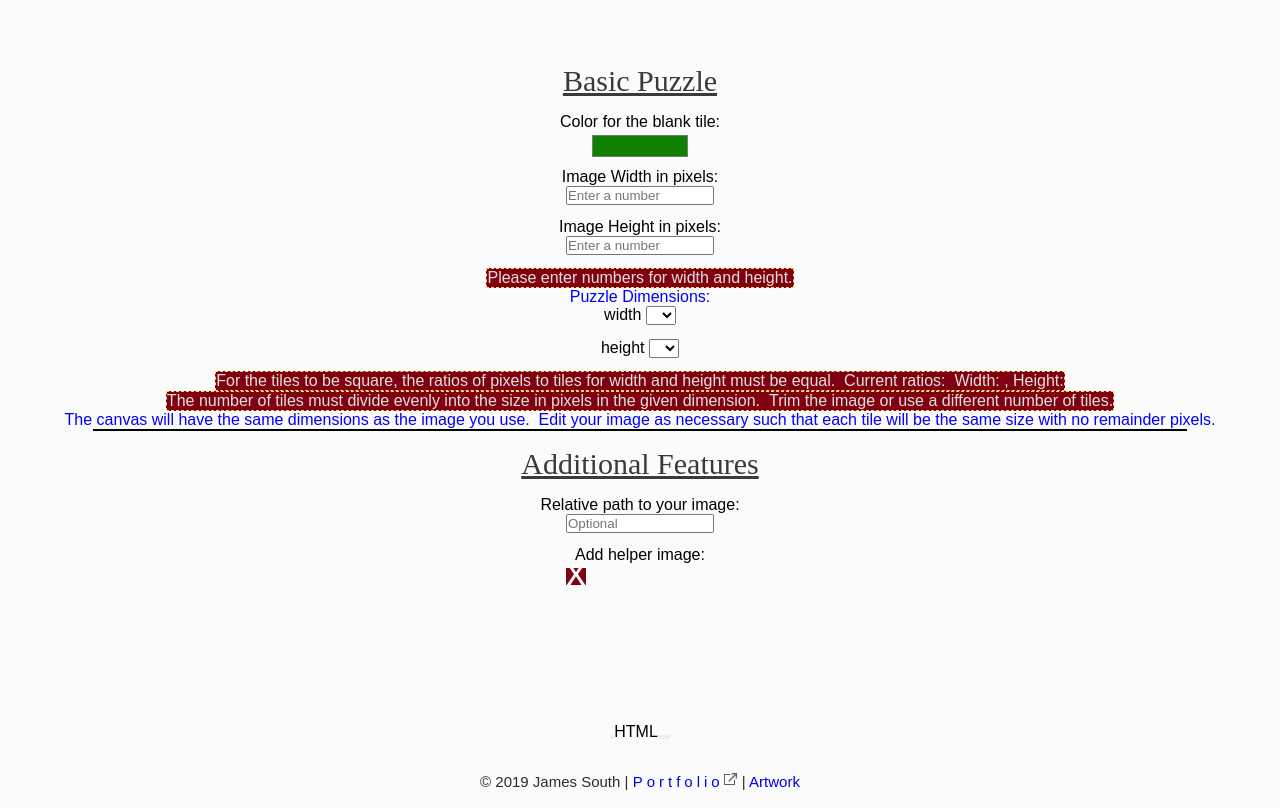
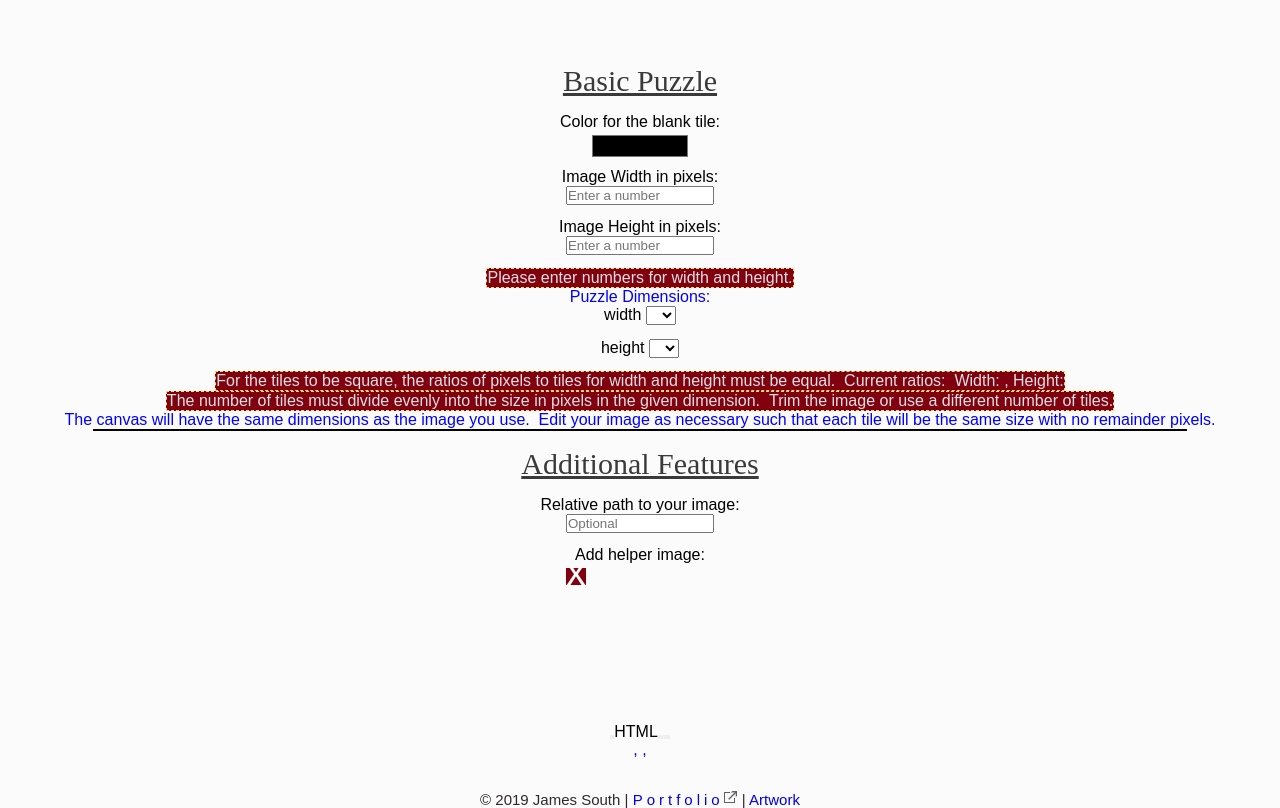
Before and after one commit to jamessouth/15-puzzle-generator, an Angular app: page /home in a window 1280 px wide. Shown: the part 400-1208 px from the top of the page. Built offline with nearby package versions, Linux system fonts and the light colour scheme; a web font is replaced by a local one.

Commit message:
continue translate from vue

```diff
--- a/src/app/home/code/code.component.html
+++ b/src/app/home/code/code.component.html
@@ -1,3 +1,4 @@
+<p>{{width}}, {{height}}, {{color}}</p>
 <div :class="{ codeOverlay: !codeReady }" id="copy-email">
 </div>
 <div :class="{ blurry: !codeReady }" ref="code" id="code">
--- a/src/app/home/code/code.component.ts
+++ b/src/app/home/code/code.component.ts
@@ -1,4 +1,4 @@
-import { Component, OnInit } from '@angular/core';
+import { Component, OnInit, Input } from '@angular/core';
 
 @Component({
   selector: 'app-code',
@@ -6,6 +6,9 @@ import { Component, OnInit } from '@angular/core';
   styleUrls: ['./code.component.scss']
 })
 export class CodeComponent implements OnInit {
+  @Input() width: number;
+  @Input() height: number;
+  @Input() color: string;
 
   constructor() { }
 
--- a/src/app/home/form/form.component.html
+++ b/src/app/home/form/form.component.html
@@ -1,21 +1,21 @@
-<form #optionsForm="ngForm">
+<form>
   <div>
     <fieldset id="basics">
       <legend>Basic Puzzle</legend>
-      <label>Color for the blank tile: <input v-model="basic.color" type="color" value="#0f8000"></label>
+      <label>Color for the blank tile: <input #color [ngModel]="color" (ngModelChange)="onColorChange(color.value)" name="color" type="color" value="#0f8000"></label>
       <label>Image Width in pixels: <input v-model.number="basic.imageWidth" class="num" form="form" placeholder="Enter a number" min="0" type="number"/></label>
       <label>Image Height in pixels: <input v-model.number="basic.imageHeight" class="num" form="form" placeholder="Enter a number" min="0" type="number"/></label>
       <p class="warning" v-show="imageDimensionsNotEntered">Please enter numbers for width and height.</p>
       <p id="puzz">Puzzle Dimensions:</p>
 
       <label>width
-        <select name="width" [ngModel]="width" (ngModelChange)="onChange($event)">
+        <select #width name="width" [ngModel]="width" (ngModelChange)="onWidthChange(width.value)">
           <option *ngFor="let num of nums">{{num}}</option>
         </select>
       </label>
 
       <label>height
-        <select name="height" [ngModel]="height" (ngModelChange)="onChange($event)">
+        <select #height name="height" [ngModel]="height" (ngModelChange)="onHeightChange(height.value)">
           <option *ngFor="let num of nums">{{num}}</option>
         </select>
       </label>
--- a/src/app/home/form/form.component.ts
+++ b/src/app/home/form/form.component.ts
@@ -8,7 +8,9 @@ import { Component, OnInit, Output, EventEmitter } from '@angular/core';
 export class FormComponent implements OnInit {
   @Output() width = new EventEmitter<number>();
   @Output() height = new EventEmitter<number>();
+  @Output() color = new EventEmitter<string>('#0f8000');
 
+  // color = ;
   tileSize = null;
   heightRatio = null;
   nums = [2,3,4,5,6,7,8];
@@ -19,8 +21,14 @@ export class FormComponent implements OnInit {
   }
 
 
-  onChange(val) {
+  onWidthChange(val) {
     this.width.emit(val);
+  }
+  onHeightChange(val) {
+    this.height.emit(val);
+  }
+  onColorChange(val) {
+    this.color.emit(val);
   }
 
 
--- a/src/app/home/home.component.html
+++ b/src/app/home/home.component.html
@@ -1,7 +1,11 @@
 <app-header></app-header>
 <main>
-  <app-form (width)="handleVal($event)" (height)="handleVal($event)"></app-form>
+  <app-form
+    (width)="handleWidth($event)"
+    (height)="handleHeight($event)"
+    (color)="handleColor($event)"
+  ></app-form>
   <app-language-select></app-language-select>
-  <app-code></app-code>
+  <app-code [width]="width" [height]="height" [color]="color"></app-code>
 </main>
 <app-footer></app-footer>
--- a/src/app/home/home.component.ts
+++ b/src/app/home/home.component.ts
@@ -6,15 +6,27 @@ import { Component, OnInit } from '@angular/core';
   styleUrls: ['./home.component.scss']
 })
 export class HomeComponent implements OnInit {
+  width: number;
+  height: number;
+  color: string;
 
   constructor() { }
 
   ngOnInit() {
   }
 
-  handleVal(e) {
+  handleWidth(e) {
     console.log(e);
+    this.width = e;
   }
 
+  handleHeight(e) {
+    console.log(e);
+    this.height = e;
+  }
+
+  handleColor(e) {
+    this.color = e;
+  }
 
 }
```
